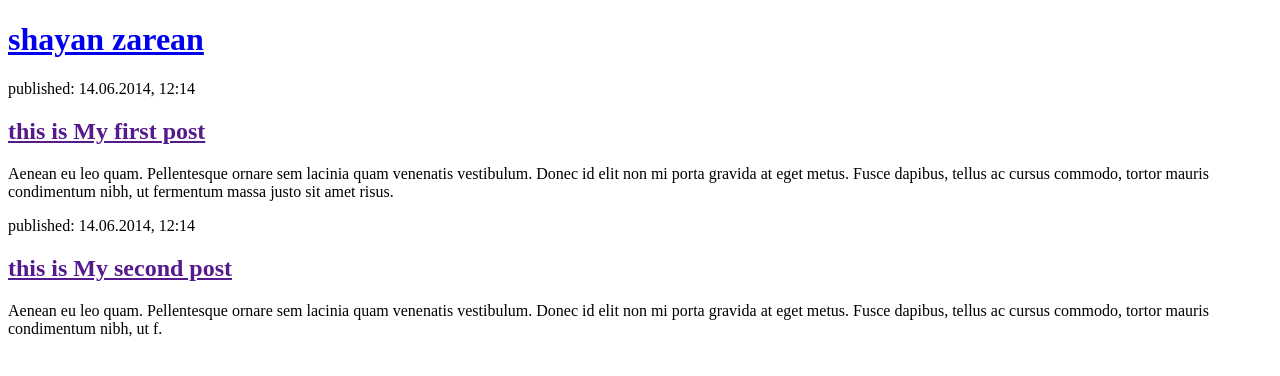
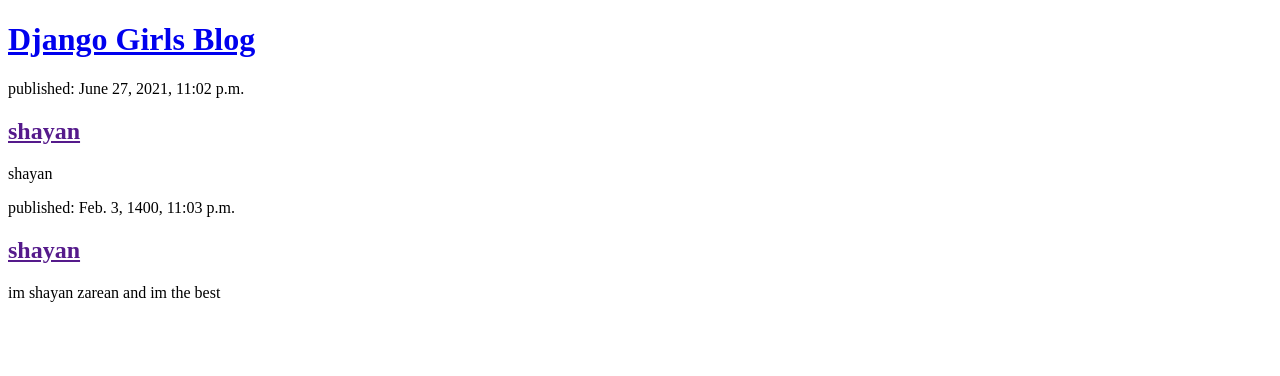
Before and after one commit to shayanza/my-first-blog, a Django app: page / in a window 1280 px wide. Shown: the top 376 px of the page. Run offline with Django 3.2, Linux system fonts and the light colour scheme; data comes from the database, SQL or seed files in the repository; both versions use the stored data as it was after the commit.

Commit message:
Modified templates to display posts from database.

```diff
--- a/blog/templates/blog/post_list.html
+++ b/blog/templates/blog/post_list.html
@@ -6,20 +6,15 @@
 </head>
 <body>
     <div>
-            <h1><a href="/">shayan zarean</a></h1>
+        <h1><a href="/">Django Girls Blog</a></h1>
+    </div>
+
+    {% for post in posts %}
+        <div>
+            <p>published: {{ post.published_date }}</p>
+            <h2><a href="">{{ post.title }}</a></h2>
+            <p>{{ post.text | linebreaksbr }}</p>
         </div>
-
-        <div>
-            <p>published: 14.06.2014, 12:14</p>
-            <h2><a href="">this is My first post</a></h2>
-            <p>Aenean eu leo quam. Pellentesque ornare sem lacinia quam venenatis vestibulum. Donec id elit non mi porta gravida at eget metus. Fusce dapibus, tellus ac cursus commodo, tortor mauris condimentum nibh, ut fermentum massa justo sit amet risus.</p>
-        </div>
-
-        <div>
-            <p>published: 14.06.2014, 12:14</p>
-            <h2><a href="">this is My second post</a></h2>
-            <p>Aenean eu leo quam. Pellentesque ornare sem lacinia quam venenatis vestibulum. Donec id elit non mi porta gravida at eget metus. Fusce dapibus, tellus ac cursus commodo, tortor mauris condimentum nibh, ut f.</p>
-        </div>
-
+    {% endfor %}
 </body>
 </html>
--- a/blog/views.py
+++ b/blog/views.py
@@ -1,5 +1,8 @@
 from django.shortcuts import render
+from .models import Post
+from django.utils import timezone
 
-# Create your views here.
+
 def post_list(request):
-    return render(request, 'blog/post_list.html', {})
+    posts = Post.objects.filter(published_date__lte=timezone.now()).order_by('-published_date')
+    return render(request, 'blog/post_list.html', {'posts': posts})
```
Also changed, not shown: db.sqlite3.
